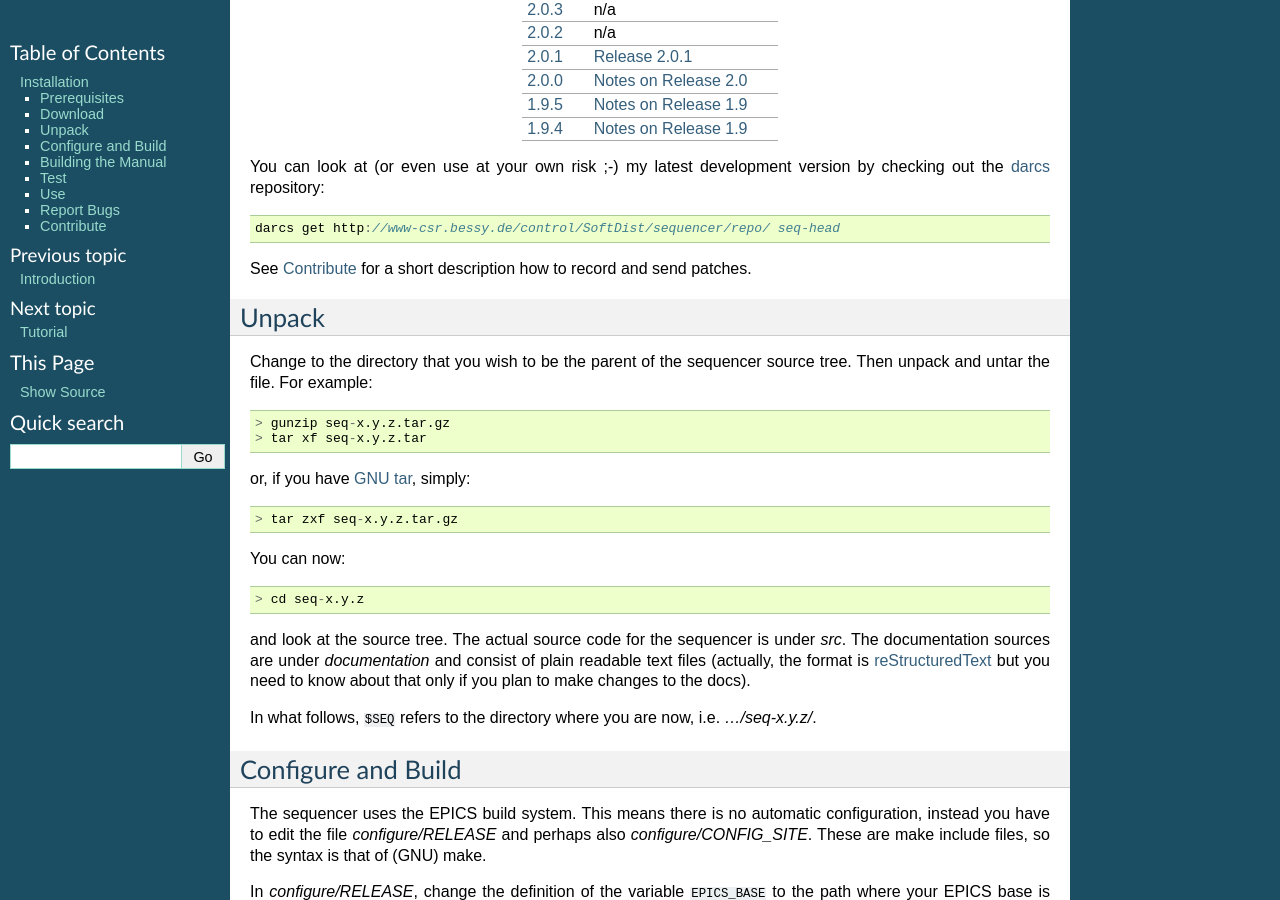
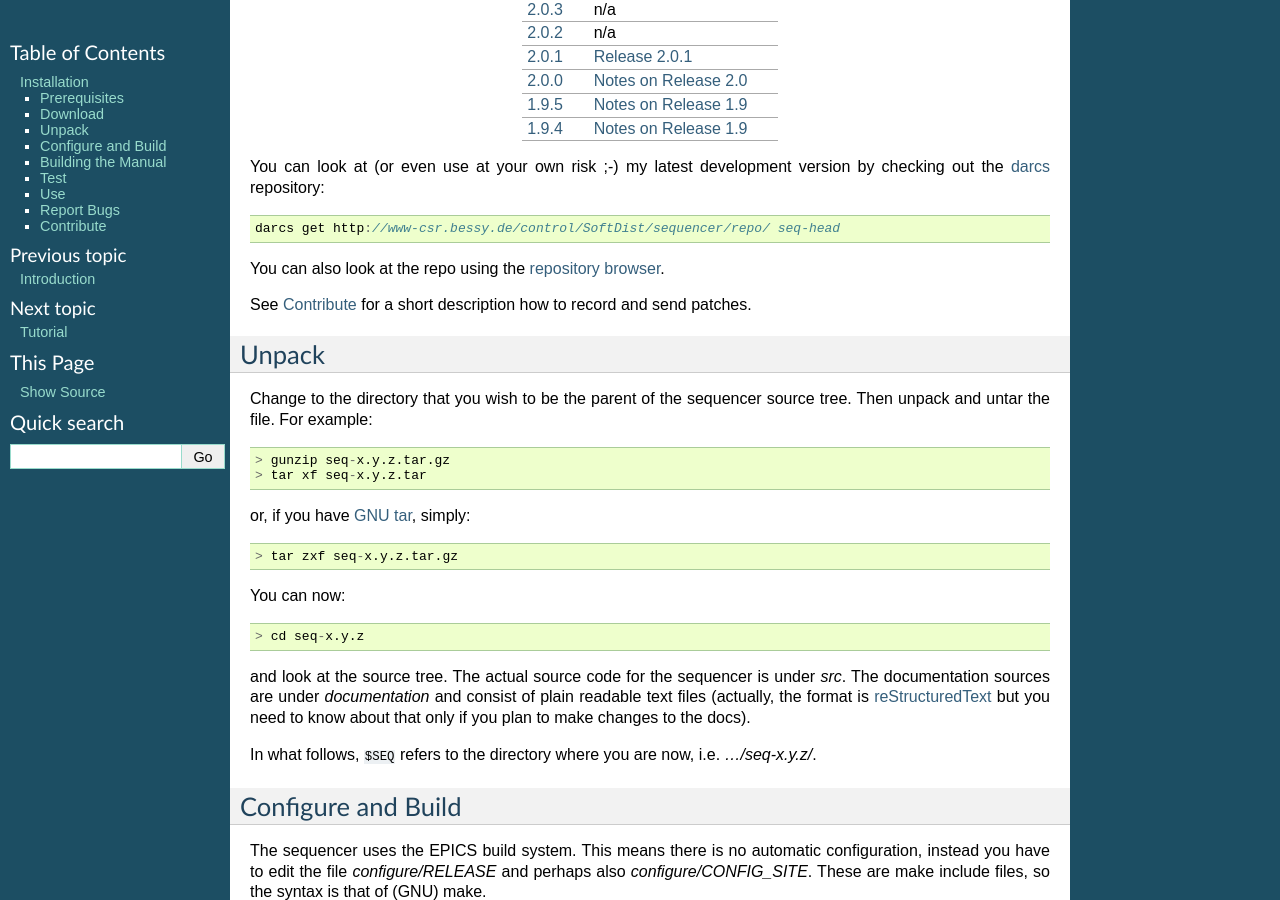
Before and after one commit to jeonghanlee/sequencer-2-2, a Sphinx documentation site: the page built from documentation/Installation.txt, in a window 1280 px wide and 900 px high, scrolled down 826 px. Built offline with Sphinx 7.4.7, drawn with Linux system fonts in a browser that asks for light colours.

Commit message:
docs: add link to repo browser

```diff
--- a/documentation/Installation.txt
+++ b/documentation/Installation.txt
@@ -62,6 +62,8 @@ development version by checking out the `darcs`_ repository::
 
    darcs get http://www-csr.bessy.de/control/SoftDist/sequencer/repo/ seq-head
 
+You can also look at the repo using the `repository browser`_.
+
 See `Contribute`_ for a short description how to record and send
 patches.
 
@@ -83,6 +85,7 @@ patches.
 .. _2.0.0: http://www-csr.bessy.de/control/SoftDist/sequencer/releases/seq-2.0.0.tar.gz
 .. _1.9.5: http://www-csr.bessy.de/control/SoftDist/sequencer/releases/seq-1.9.5.tar.gz
 .. _1.9.4: http://www-csr.bessy.de/control/SoftDist/sequencer/releases/seq-1.9.4.tar.gz
+.. _repository browser: http://www-csr.bessy.de/cgi-bin/darcsweb.cgi?r=sequencer;a=summary
 
 Unpack
 ------
```
